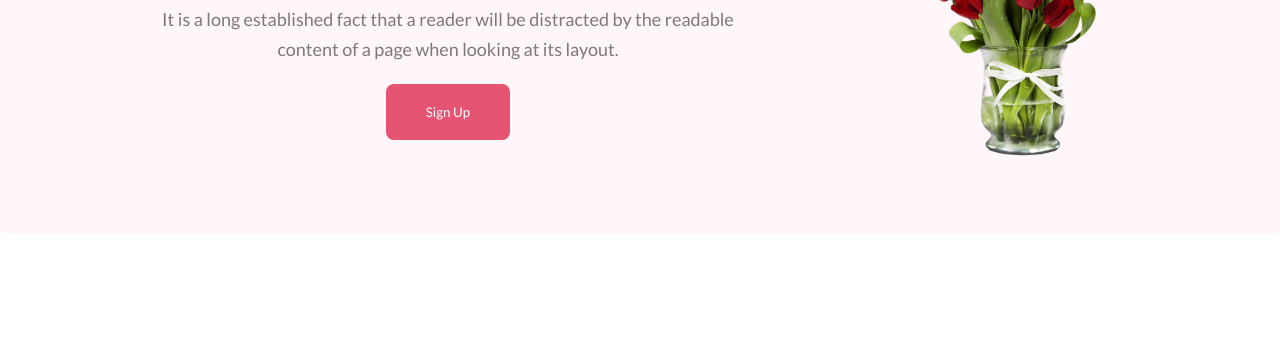
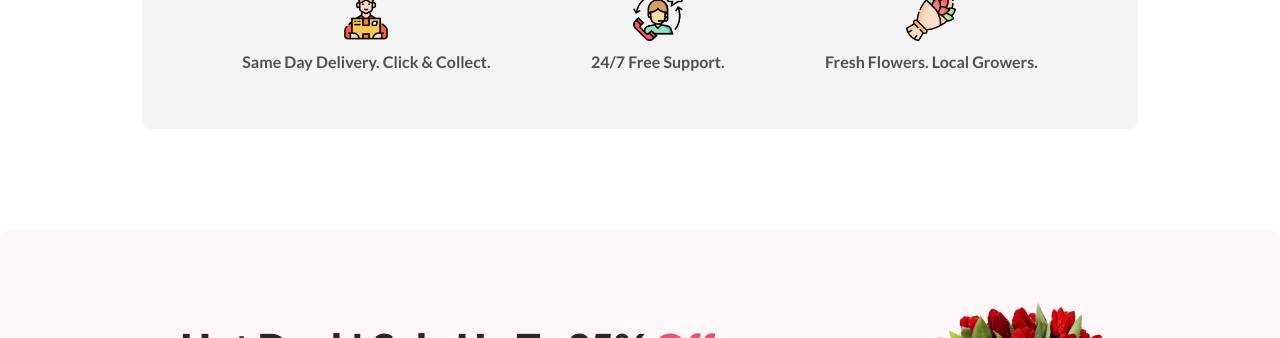
Before and after one commit to ForhadAhmed367423/flower-shop-assingment, a plain HTML site: page index.html in a window 1280 px wide. Shown: the part 762-1100 px from the top of the page. Before the commit the page ends 996 px from the top, so only its background shows below. Drawn offline with Linux system fonts and the light colour scheme.

Commit message:
optional secton complete

```diff
--- a/index.html
+++ b/index.html
@@ -30,7 +30,21 @@
         </div>
     </header>
     <main>
-
+        <!-- optional section starts -->
+        <div class="optional-container">
+            <div class="delivary-man">
+                <img class="delivary-img" src="Flower Asset/Group 57.png" alt="">
+                <p class="delivary-paragraph">Same Day Delivery. Click & Collect.</p>
+            </div>
+            <div class="delivary-man">
+                <img class="delivary-img" src="Flower Asset/Group 59.png" alt="">
+                <p class="delivary-paragraph">24/7 Free Support.</p>
+            </div>
+            <div class="delivary-man">
+                <img class="delivary-img" src="Flower Asset/Group 58.png" alt="">
+                <p class="delivary-paragraph">Fresh Flowers. Local Growers.</p>
+            </div>
+        </div>
         <!-- deal section start -->
         <section>
             <div class="deal-container">
```
